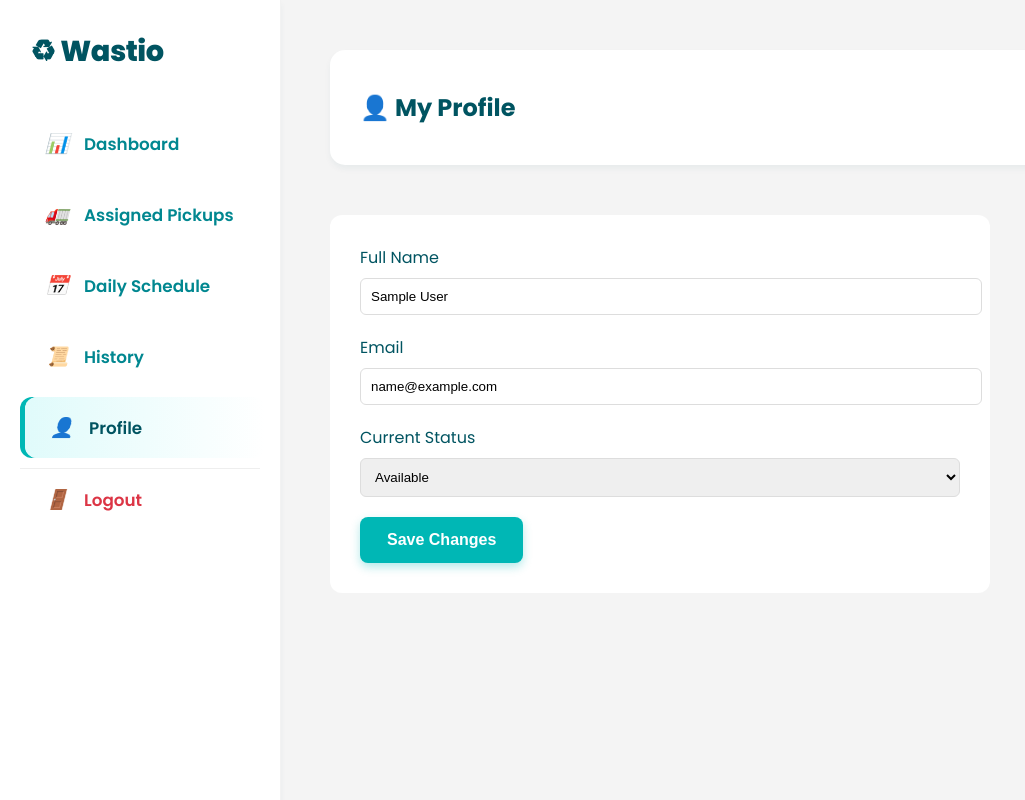
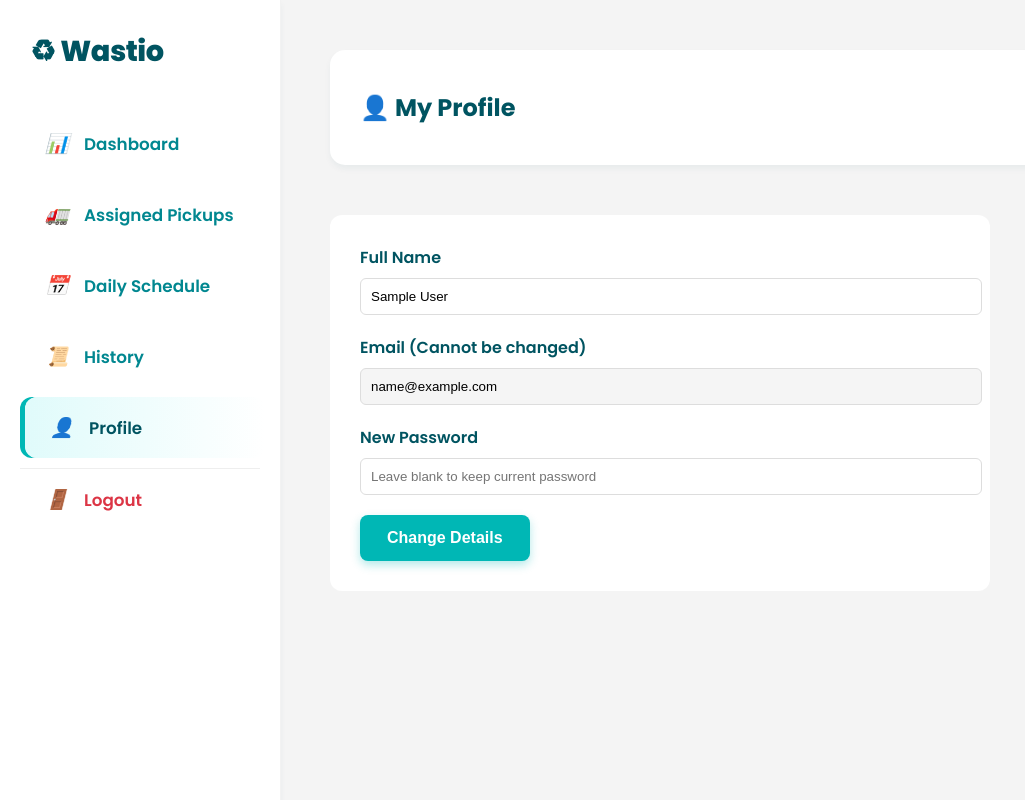
Before and after one commit to siamahamed57/wastio, a PHP site: page /agent/pickupagent/profile.php in a window 1280 px wide. Shown: the whole page, without its empty margins (0-1025 px from the left). Run offline with PHP 8.4, Linux system fonts and the light colour scheme; the visitor is signed in with stand-in values (Sample User, id 1).

Commit message:
can update data in profile

```diff
--- a/agent/pickupagent/dashboard.php
+++ b/agent/pickupagent/dashboard.php
@@ -49,7 +49,7 @@ $history_count = mysqli_fetch_assoc($history_res)['count'];
                 <div class="welcome-text">
                     <h2>
                         <button class="mobile-toggle" id="mobileToggle" style="margin-right:10px;">☰</button>
-                        👋 Hello, Agent
+                        👋 Welcome, <?= htmlspecialchars($_SESSION['user_name']) ?>
                     </h2>
                     <p>Here's what's happening today.</p>
                 </div>
--- a/agent/pickupagent/profile.php
+++ b/agent/pickupagent/profile.php
@@ -14,9 +14,26 @@ $user_sql = "SELECT * FROM users WHERE user_id = '$agent_id'";
 $user_res = mysqli_query($conn, $user_sql);
 $user = mysqli_fetch_assoc($user_res);
 
-if ($_SERVER['REQUEST_METHOD'] == 'POST') {
-    // Handle status update (simulated as field might not exist)
-    $msg = "Profile updated successfully!";
+if (isset($_POST['change_details'])) {
+    $fullName = mysqli_real_escape_string($conn, $_POST['full_name']);
+    $newPassword = $_POST['new_password'];
+
+    if (!empty($newPassword)) {
+        $hashedPassword = password_hash($newPassword, PASSWORD_DEFAULT);
+        $updateSql = "UPDATE users SET full_name = '$fullName', password_hash = '$hashedPassword' WHERE user_id = '$agent_id'";
+    } else {
+        $updateSql = "UPDATE users SET full_name = '$fullName' WHERE user_id = '$agent_id'";
+    }
+
+    if (mysqli_query($conn, $updateSql)) {
+        $msg = "Profile updated successfully!";
+        $_SESSION['user_name'] = $fullName; // Update session name
+        // Refresh user data
+        $user_res = mysqli_query($conn, $user_sql);
+        $user = mysqli_fetch_assoc($user_res);
+    } else {
+        $msg = "Error updating profile: " . mysqli_error($conn);
+    }
 }
 ?>
 
@@ -44,7 +61,7 @@ if ($_SERVER['REQUEST_METHOD'] == 'POST') {
         .form-group label {
             display: block;
             margin-bottom: 8px;
-            font- weight: 600;
+            font-weight: 600;
         }
 
         .form-control {
@@ -70,29 +87,26 @@ if ($_SERVER['REQUEST_METHOD'] == 'POST') {
             </div>
 
             <?php if (isset($msg))
-                echo "<div class='alert' style='color:green'>$msg</div>"; ?>
+                echo "<div class='alert' style='color:green; margin-bottom: 20px;'>$msg</div>"; ?>
 
             <div class="profile-card">
                 <form method="POST">
                     <div class="form-group">
                         <label>Full Name</label>
-                        <input type="text" class="form-control" value="<?= $user['full_name'] ?? 'Agent Name' ?>"
-                            readonly>
+                        <input type="text" name="full_name" class="form-control"
+                            value="<?= htmlspecialchars($user['full_name'] ?? '') ?>" required>
                     </div>
                     <div class="form-group">
-                        <label>Email</label>
-                        <input type="email" class="form-control" value="<?= $user['email'] ?? 'agent@wastio.com' ?>"
-                            readonly>
+                        <label>Email (Cannot be changed)</label>
+                        <input type="email" class="form-control" value="<?= htmlspecialchars($user['email'] ?? '') ?>"
+                            readonly style="background-color: #f5f5f5; cursor: not-allowed;">
                     </div>
                     <div class="form-group">
-                        <label>Current Status</label>
-                        <select class="form-control">
-                            <option>Available</option>
-                            <option>Busy</option>
-                            <option>Off Duty</option>
-                        </select>
+                        <label>New Password</label>
+                        <input type="password" name="new_password" class="form-control"
+                            placeholder="Leave blank to keep current password">
                     </div>
-                    <button type="submit" class="action-btn btn-primary">Save Changes</button>
+                    <button type="submit" name="change_details" class="action-btn btn-primary">Change Details</button>
                 </form>
             </div>
         </main>
```
